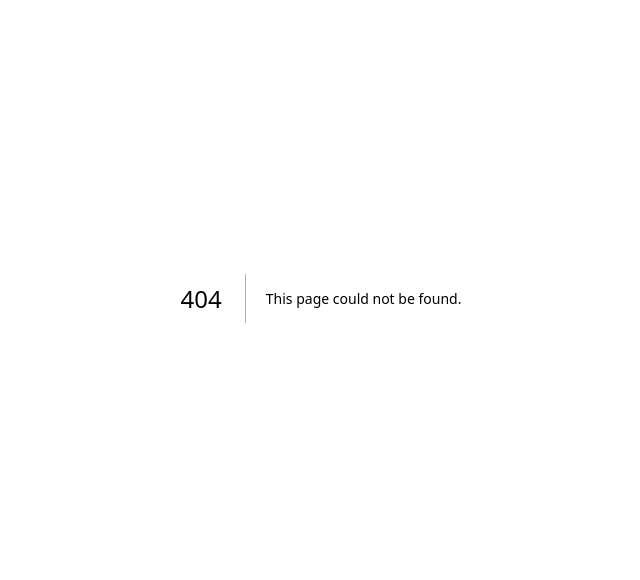
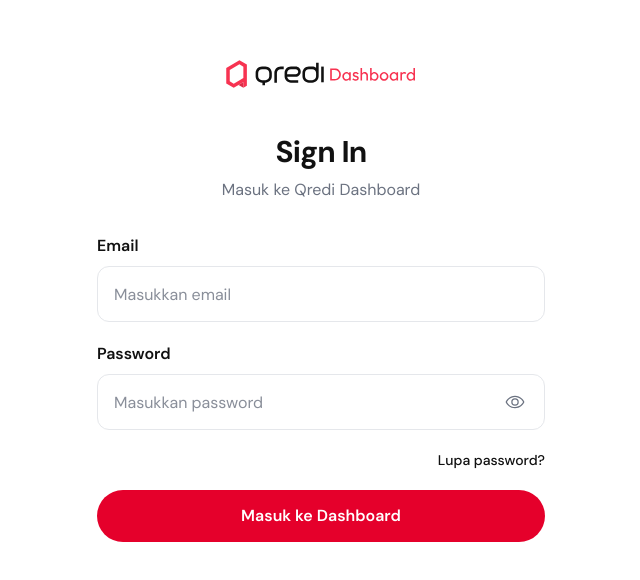
Before and after one commit to Qredi/Qredi_Frontend_New, a Next.js app: page /dashboard/login in a window 1280 px wide. Before the commit this address had no page. Shown: the part 102-682 px from the top of the page, without its empty margins (319-959 px from the left). Built offline with nearby package versions, Linux system fonts and the light colour scheme.

Commit message:
feat: implement login and applications dashboard with filtering, detail views, and UI enhancements

```diff
--- /dev/null
+++ b/app/(b2b)/dashboard/(auth)/login/page.tsx
@@ -0,0 +1,67 @@
+"use client";
+
+import Link from "next/link";
+import { ArrowLeft, SignIn } from "@phosphor-icons/react";
+import { QrediDashboardLogo } from "@/components/branding/QrediDashboardLogo";
+import { InputField } from "@/components/ui/InputField";
+import { Button } from "@/components/ui/Button";
+
+export default function LoginPage() {
+  return (
+    <main className="flex min-h-screen items-center justify-center bg-surface px-6 py-12">
+      <div className="w-full max-w-md">
+        {/* Logo */}
+        <div className="flex justify-center">
+          <Link href="/" aria-label="Qredi Dashboard">
+            <QrediDashboardLogo className="h-10 w-auto text-foreground" />
+          </Link>
+        </div>
+
+        {/* Heading */}
+        <div className="mt-10 text-center">
+          <h1 className="text-3xl font-bold tracking-tight text-foreground">
+            Sign In
+          </h1>
+
+          <p className="mt-2 text-base text-muted">Masuk ke Qredi Dashboard</p>
+        </div>
+
+        {/* Login Form */}
+        <form className="mt-8 space-y-5">
+          <InputField
+            id="email"
+            name="email"
+            type="email"
+            label="Email"
+            placeholder="Masukkan email"
+            autoComplete="email"
+          />
+
+          <InputField
+            id="password"
+            name="password"
+            type="password"
+            label="Password"
+            placeholder="Masukkan password"
+            autoComplete="current-password"
+          />
+
+          {/* Forgot Password */}
+          <div className="flex justify-end">
+            <Link
+              href="#"
+              className="text-sm font-medium text-foreground transition-colors hover:text-primary"
+            >
+              Lupa password?
+            </Link>
+          </div>
+
+          {/* Login Button */}
+          <Button type="submit" variant="primary" className="w-full">
+            Masuk ke Dashboard
+          </Button>
+        </form>
+      </div>
+    </main>
+  );
+}
--- a/app/(b2b)/dashboard/applications/[id]/page.tsx
+++ b/app/(b2b)/dashboard/(main)/applications/[id]/page.tsx
@@ -89,7 +89,7 @@
       <div className="mb-4">
         <Link
           href="/dashboard/applications"
-          className="mb-2 inline-flex items-center gap-1.5 text-base font-medium text-muted hover:text-foreground transition-colors"
+          className="mb-2 inline-flex items-center gap-1.5 text-base font-medium text-muted hover:text-foreground hover:underline transition-colors"
         >
           <ArrowLeft size={20} />
           Back to Applications
--- a/app/(marketing)/page.tsx
+++ b/app/(marketing)/page.tsx
@@ -1,14 +1,15 @@
-import Home from "@/components/marketing/sections/Home";
 import Hero from "@/components/marketing/sections/Hero";
 import Product from "@/components/marketing/sections/Product";
 import Solution from "@/components/marketing/sections/Solution";
 import HowItWorks from "@/components/marketing/sections/HowItWorks";
 import AboutUs from "@/components/marketing/sections/AboutUs";
+import WhyQredi from "@/components/marketing/sections/WhyQredi";
 
 export default function Page() {
   return (
     <main>
       <Hero />
+      <WhyQredi />
       <Product />
       <Solution />
       <HowItWorks />
--- a/components/marketing/sections/Hero.tsx
+++ b/components/marketing/sections/Hero.tsx
@@ -7,7 +7,7 @@
 export default function Hero() {
   return (
     <section className="relative overflow-hidden bg-surface">
-      <div className="mx-auto max-w-7xl px-6 pt-20 pb-4 lg:px-12">
+      <div className="mx-auto max-w-7xl px-6 pt-20 pb-8 lg:px-12">
         <div className="grid w-full grid-cols-1 items-center gap-12 lg:grid-cols-2 lg:gap-16">
           {/* Left Content */}
           <div className="flex flex-col justify-center">
--- a/components/marketing/sections/Home.tsx
+++ /dev/null
@@ -1,58 +0,0 @@
-"use client";
-
-import { CaretDown } from "@phosphor-icons/react";
-
-export default function Home() {
-  return (
-    <section className="relative min-h-screen overflow-hidden">
-      {/* Background Video */}
-      <video
-        autoPlay
-        loop
-        muted
-        playsInline
-        className="absolute inset-0 h-full w-full object-cover"
-      >
-        <source src="/videos/hero.mp4" type="video/mp4" />
-      </video>
-
-      {/* Gradient Overlay */}
-      <div className="absolute inset-0 bg-black/65" />
-
-      {/* Outline Brand */}
-      <img
-        src="/images/outline-brand.png"
-        alt=""
-        className="pointer-events-none absolute -bottom-24 right-0 z-1 w-80 md:w-md lg:w-xl"
-      />
-
-      {/* Content */}
-      <div className="relative z-10 mt-8 flex min-h-screen items-center">
-        <div className="mx-auto w-full max-w-7xl px-1 md:px-2">
-          <div className="max-w-2xl">
-            <h1 className="text-4xl font-bold leading-tight tracking-tight text-white md:text-5xl lg:text-6xl">
-              Memberdayakan UMKM dengan Cara yang Lebih Inovatif.
-            </h1>
-
-            <button
-              type="button"
-              className="
-                mt-8
-                inline-flex cursor-pointer items-center gap-3
-                rounded-full
-                border border-white
-                px-6 py-3
-                text-base font-medium text-white/90
-                transition-all duration-300
-                hover:text-white
-              "
-            >
-              <span>Lihat Selengkapnya</span>
-              <CaretDown size={18} weight="bold" />
-            </button>
-          </div>
-        </div>
-      </div>
-    </section>
-  );
-}
--- a/components/marketing/sections/HowItWorks.tsx
+++ b/components/marketing/sections/HowItWorks.tsx
@@ -15,7 +15,7 @@
     number: "02",
     title: "Data Dianalisis",
     description:
-      "Data diproses menggunakan model alternative credit scoring untuk menemukan pola dan karakteristik yang relevan.",
+      "Data transaksi diolah menjadi berbagai indikator seperti frekuensi, nilai, konsistensi, tren omzet, dan perubahan aktivitas bisnis, kemudian dianalisis oleh model AI/ML untuk mengenali pola usaha dan tingkat risikonya.",
   },
   {
     number: "03",
--- /dev/null
+++ b/components/marketing/sections/WhyQredi.tsx
@@ -0,0 +1,26 @@
+export default function WhyQredi() {
+  return (
+    <section className="bg-background">
+      <div className="mx-auto flex max-w-5xl flex-col items-center justify-center px-6 py-20 text-center lg:min-h-[420px] lg:px-12 lg:py-24 ">
+        <div className="flex flex-col gap-10 cursor-pointer">
+          <p className="text-xl font-semibold leading-snug tracking-tight text-foreground/50 transition-colors duration-300 hover:text-foreground sm:text-2xl lg:text-[28px]">
+            Jutaan UMKM masih menghadapi keterbatasan akses terhadap pembiayaan,
+            meskipun bisnis mereka terus berjalan.
+          </p>
+
+          <p className="text-xl font-semibold leading-snug tracking-tight text-foreground/50 transition-colors duration-300 hover:text-foreground sm:text-2xl lg:text-[28px]">
+            Di balik setiap transaksi <span className="text-primary">QRIS</span>
+            , terdapat data yang dapat mencerminkan aktivitas dan kesehatan
+            bisnis.
+          </p>
+
+          <p className="text-xl font-semibold leading-snug tracking-tight text-foreground/50 transition-colors duration-300 hover:text-foreground sm:text-2xl lg:text-[28px]">
+            <span className="text-primary">Qredi</span> mengubah data tersebut
+            menjadi insight untuk membantu membuka akses pembiayaan yang lebih
+            inklusif bagi UMKM.
+          </p>
+        </div>
+      </div>
+    </section>
+  );
+}
--- a/components/ui/Button.tsx
+++ b/components/ui/Button.tsx
@@ -0,0 +1,43 @@
+import { ButtonHTMLAttributes, ReactNode } from "react";
+
+interface ButtonProps extends ButtonHTMLAttributes<HTMLButtonElement> {
+  children: ReactNode;
+  variant?: "primary" | "secondary" | "outline" | "ghost";
+}
+
+export function Button({
+  children,
+  variant = "primary",
+  className = "",
+  ...props
+}: ButtonProps) {
+  const variants = {
+    primary: "bg-primary text-surface hover:bg-primary/90",
+    secondary: "bg-foreground text-white hover:bg-foreground/90",
+    outline:
+      "border border-foreground bg-transparent text-foreground hover:bg-foreground hover:text-white",
+    ghost: "bg-transparent text-foreground hover:bg-background",
+  };
+
+  return (
+    <button
+      type="button"
+      className={`
+        inline-flex items-center justify-center
+        gap-2
+        px-4 py-3.5
+        rounded-full
+        text-base font-semibold
+        transition-all duration-200
+        active:scale-[0.99]
+        disabled:cursor-not-allowed
+        disabled:opacity-50
+        ${variants[variant]}
+        ${className}
+      `}
+      {...props}
+    >
+      {children}
+    </button>
+  );
+}
--- /dev/null
+++ b/components/ui/InputField.tsx
@@ -0,0 +1,93 @@
+"use client";
+
+import { Eye, EyeSlash } from "@phosphor-icons/react";
+import { InputHTMLAttributes, useState } from "react";
+
+interface InputFieldProps extends Omit<
+  InputHTMLAttributes<HTMLInputElement>,
+  "type"
+> {
+  label?: string;
+  type?: "text" | "email" | "password" | "number";
+  error?: string;
+}
+
+export function InputField({
+  label,
+  type = "text",
+  error,
+  className = "",
+  ...props
+}: InputFieldProps) {
+  const [showPassword, setShowPassword] = useState(false);
+
+  const isPassword = type === "password";
+  const inputType = isPassword && showPassword ? "text" : type;
+
+  return (
+    <div className="w-full">
+      {label && (
+        <label
+          htmlFor={props.id}
+          className="mb-2 block text-base font-semibold text-foreground"
+        >
+          {label}
+        </label>
+      )}
+
+      <div className="relative">
+        <input
+          {...props}
+          type={inputType}
+          className={`
+            h-14 w-full
+            rounded-xl
+            border border-border
+            bg-surface
+            px-4
+            text-base text-foreground
+            outline-none
+            transition-all duration-200
+            placeholder:text-muted/80
+            focus:border-primary
+            focus:ring-2 focus:ring-primary/15
+            disabled:cursor-not-allowed
+            disabled:opacity-60
+            ${isPassword ? "pr-12" : ""}
+            ${error ? "border-red-400 focus:border-red-400 focus:ring-red-400/15" : ""}
+            ${className}
+          `}
+        />
+
+        {isPassword && (
+          <button
+            type="button"
+            onClick={() => setShowPassword((prev) => !prev)}
+            aria-label={
+              showPassword ? "Sembunyikan password" : "Tampilkan password"
+            }
+            className="
+              absolute right-3 top-1/2
+              flex h-9 w-9
+              -translate-y-1/2
+              items-center justify-center
+              rounded-full
+              text-muted
+              transition-colors duration-200
+              hover:bg-background
+              hover:text-foreground
+            "
+          >
+            {showPassword ? (
+              <EyeSlash size={20} weight="regular" />
+            ) : (
+              <Eye size={20} weight="regular" />
+            )}
+          </button>
+        )}
+      </div>
+
+      {error && <p className="mt-1.5 text-sm text-red-500">{error}</p>}
+    </div>
+  );
+}
```
Also changed, not shown: app/(b2b)/dashboard/(main)/applications/page.tsx (renamed from app/(b2b)/dashboard/applications/page.tsx), app/(b2b)/dashboard/(main)/layout.tsx (renamed from app/(b2b)/dashboard/layout.tsx), app/(b2b)/dashboard/(main)/page.tsx (renamed from app/(b2b)/dashboard/page.tsx).
